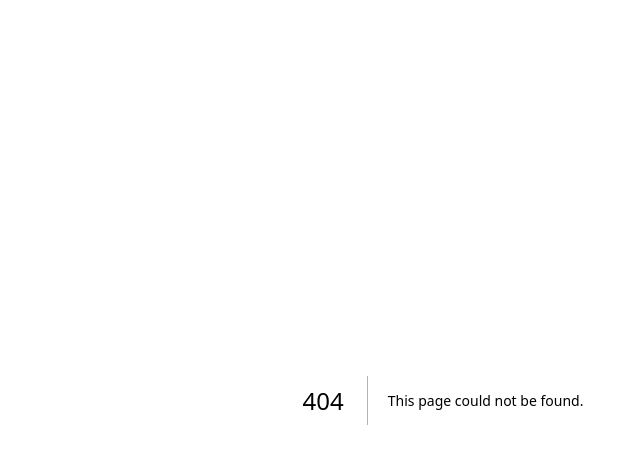
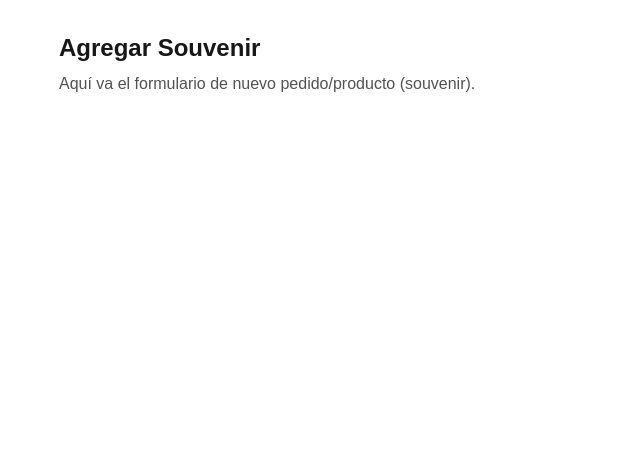
Before and after one commit to Bormex-edergustavo/bormex-nuevo, a Next.js app: page /nuevo-souvenir in a window 1280 px wide. Before the commit this address had no page. Shown: the top 464 px of the page, without its empty margins (197-837 px from the left). Built offline with nearby package versions, Linux system fonts and the light colour scheme.

Commit message:
home: add buttons for nuevo souvenir y nuevo servicio

```diff
--- /dev/null
+++ b/app/nuevo-servicio/page.tsx
@@ -0,0 +1,15 @@
+'use client';
+import React from 'react';
+
+export default function NuevoServicio() {
+  return (
+    <main className="min-h-screen p-8">
+      <div className="max-w-3xl mx-auto">
+        <h1 className="text-2xl font-bold">Agregar Servicio</h1>
+        <p className="text-neutral-600 mt-2">
+          Aquí va el formulario de nuevo pedido (servicio).
+        </p>
+      </div>
+    </main>
+  );
+}
--- /dev/null
+++ b/app/nuevo-souvenir/page.tsx
@@ -0,0 +1,15 @@
+'use client';
+import React from 'react';
+
+export default function NuevoSouvenir() {
+  return (
+    <main className="min-h-screen p-8">
+      <div className="max-w-3xl mx-auto">
+        <h1 className="text-2xl font-bold">Agregar Souvenir</h1>
+        <p className="text-neutral-600 mt-2">
+          Aquí va el formulario de nuevo pedido/producto (souvenir).
+        </p>
+      </div>
+    </main>
+  );
+}
--- a/app/page.tsx
+++ b/app/page.tsx
@@ -32,6 +32,8 @@ export default function Home() {
           <Btn href="/3d" label="3D" />
           <Btn href="/embalaje" label="EMBALAJE" />
           <Btn href="/producciones" label="PRODUCCIONES" />
+          <Btn href="/nuevo-souvenir" label="Agregar Souvenir" />
+          <Btn href="/nuevo-servicio" label="Agregar Servicio" />
         </div>
 
         <div className="mt-10 text-xs text-neutral-400">
```
